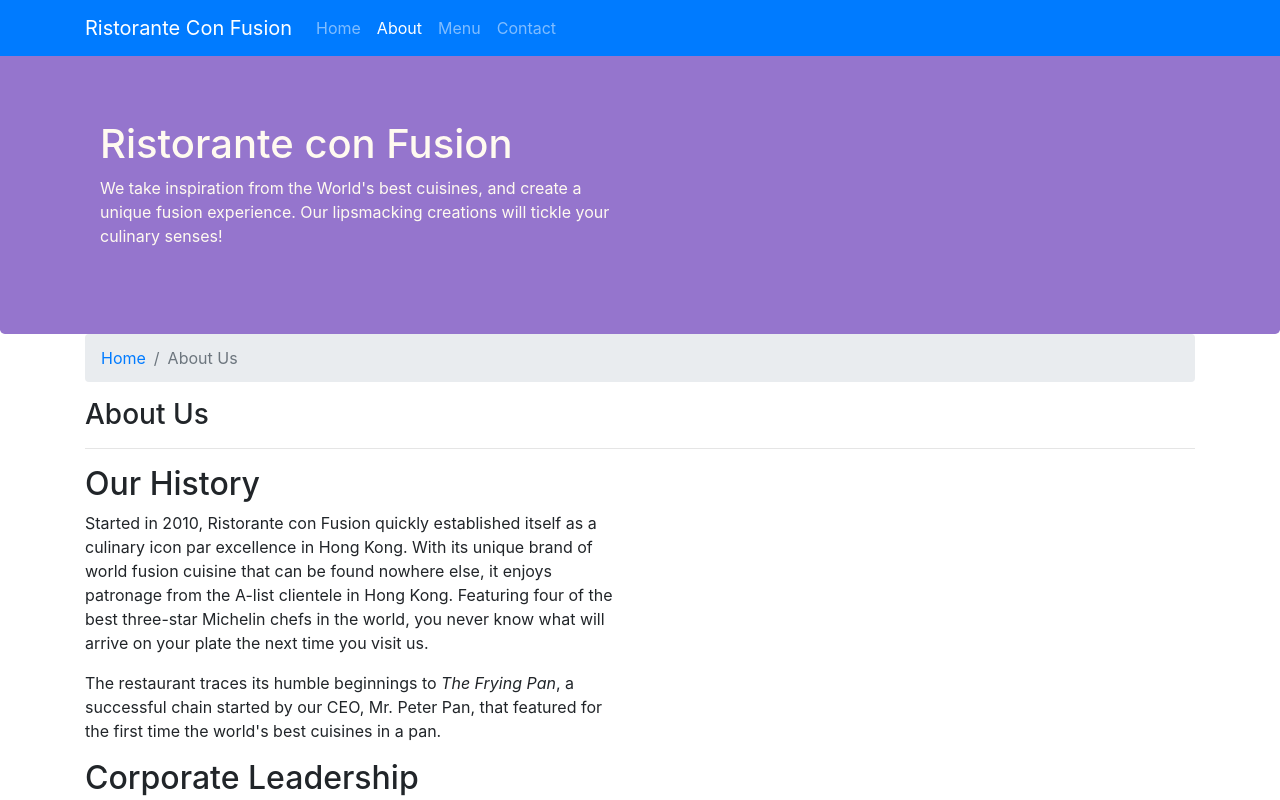
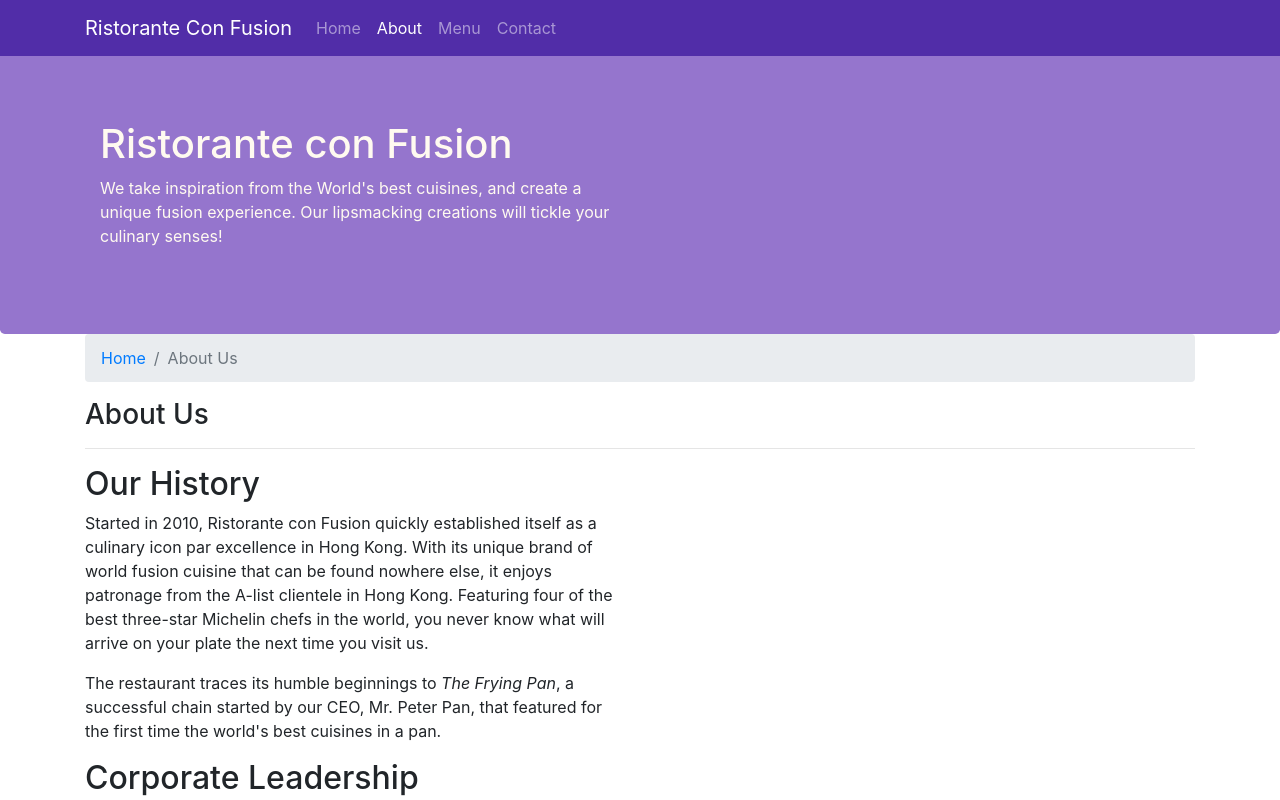
Before and after one commit to jasonray/coursera-front-end-ui, a website: page conFusion/aboutus.html in a window 1280 px wide. Shown: the top 800 px of the page. Drawn offline with nearby package versions, Linux system fonts and the light colour scheme.

Commit message:
change nav color

```diff
--- a/conFusion/aboutus.html
+++ b/conFusion/aboutus.html
@@ -16,7 +16,7 @@
 </head>
 
 <body>
-   <nav class="navbar navbar-dark bg-primary fixed-top navbar-expand-sm">
+   <nav class="navbar navbar-dark fixed-top navbar-expand-sm">
 
      <div class="container">
         <button class="navbar-toggler" type="button" data-toggle="collapse" data-target="#Navbar">
```
